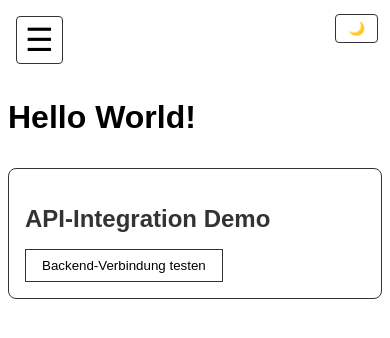
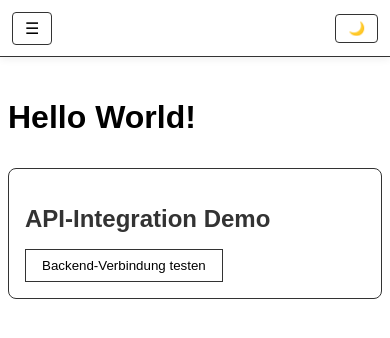
Before and after one commit to Mac80Mo/PythonFastAPI-Vue-Integration, a Vue app in the folder Frontend/: page / in a window 390 px wide. Shown: the top 338 px of the page. Built offline with nearby package versions, Linux system fonts and the light colour scheme.

Commit message:
style: Update Burger Menu and Navbar styles for improved responsiveness and aesthetics

```diff
--- a/Frontend/src/assets/styles/global.css
+++ b/Frontend/src/assets/styles/global.css
@@ -35,17 +35,13 @@ button:hover {
 
 /* Burger-Menü Styles */
 .burger-btn {
-  position: fixed !important;
-  top: 16px !important;
-  left: 16px !important;
-  font-size: 2rem !important;
   background: transparent !important;
   border: 1px solid var(--color-text-secondary) !important;
   color: var(--color-text-primary) !important;
   cursor: pointer !important;
-  z-index: 9999 !important;
-  padding: 4px 8px !important;
+  padding: 6px 12px !important;
   border-radius: 4px !important;
+  font-size: 1rem !important;
 }
 
 .burger-btn:hover {
@@ -119,7 +115,10 @@ button:hover {
   align-items: center;
   justify-content: space-between;
   padding: 0 12px;
-  background: transparent;
+  background: rgba(0,0,0,0.08); /* leicht transparent, passt zu beiden Themes */
+  box-shadow: 0 2px 8px rgba(0,0,0,0.07); /* sanfter Schatten */
+  border-bottom: 1px solid var(--color-text-secondary); /* feine Linie unten */
+  backdrop-filter: blur(2px); /* optional: leichter Blur-Effekt */
   z-index: 2000;
   pointer-events: none;
 }
```
Also changed, not shown: 1 other file (tests, documents, lock files or other folders).
